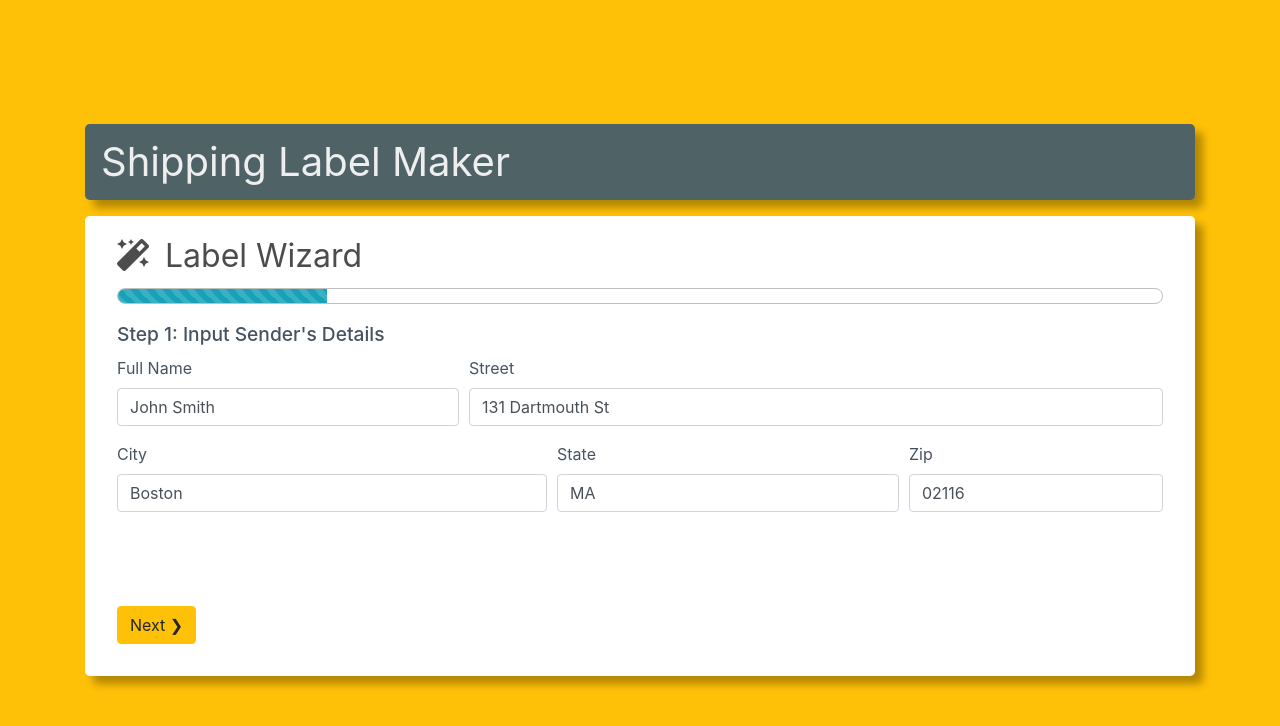
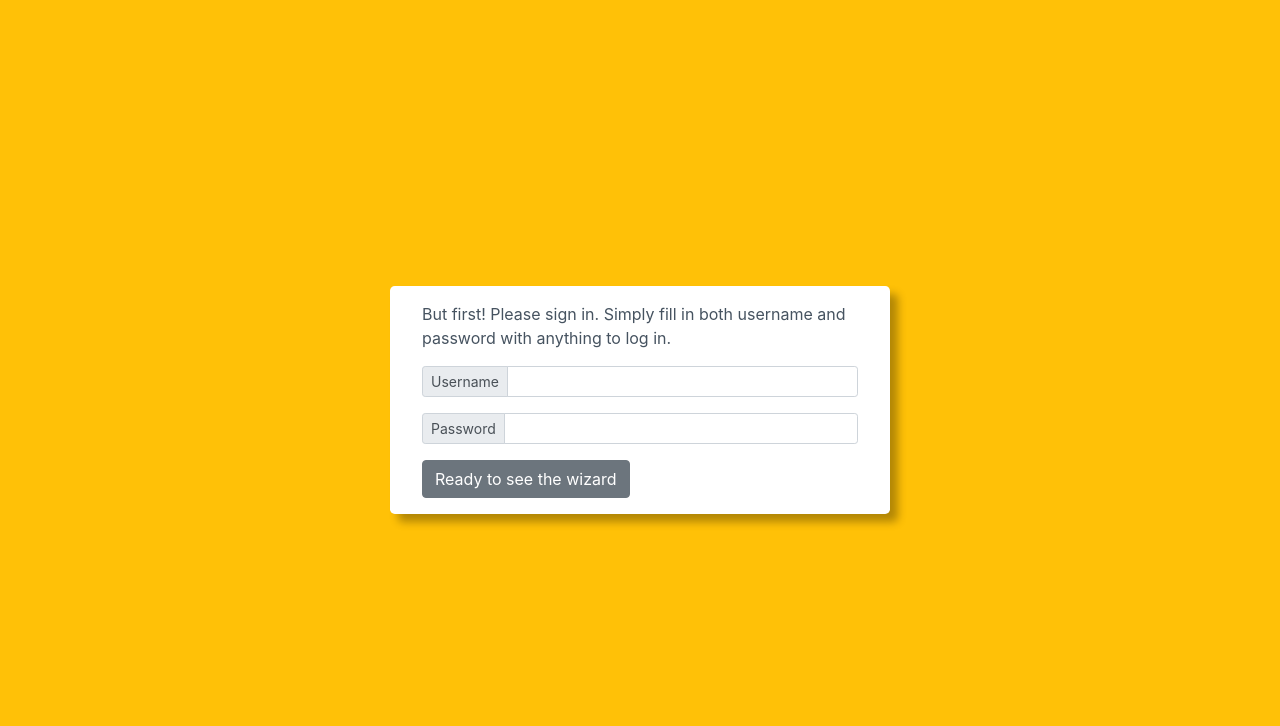
Before and after one commit to andventuree/form-wizard, a React (Create React App) app: page / in a window 1280 px wide. Both pictures are taken after a click on the button "Get Started". Shown: the top 726 px of the page. Built offline with nearby package versions, Linux system fonts and the light colour scheme.

Commit message:
Added HOC for auth

```diff
--- a/src/App.js
+++ b/src/App.js
@@ -1,30 +1,59 @@
 import React, { Component } from "react";
 import "./app.scss";
 import { WelcomePrompt } from "./core/components";
-import { ShippingLabelMaker } from "./features/shipping-label-maker";
+import { AuthForm, ShippingLabelMaker } from "./features/shipping-label-maker";
+import { validateInput } from "../src/utils";
+import { withAuth } from "./HOC";
 
 class App extends Component {
   constructor() {
     super();
     this.state = {
-      started: false
+      started: false,
+      username: "",
+      password: "",
+      isAuthenticated: false
     };
     this.handleClick = this.handleClick.bind(this);
+    this.handleChange = this.handleChange.bind(this);
+    this.handleSubmit = this.handleSubmit.bind(this);
   }
 
   handleClick() {
     this.setState({ started: true });
   }
 
+  handleChange(e) {
+    this.setState({ [e.target.name]: e.target.value });
+  }
+
+  handleSubmit(e) {
+    e.preventDefault();
+    let { username, password } = this.state;
+    if (validateInput({ username, password })) {
+      this.setState({ isAuthenticated: true });
+    }
+  }
+
   render() {
+    let ProtectedLabelMaker = withAuth(this.state.isAuthenticated)(
+      ShippingLabelMaker
+    );
     return (
       <div className="app">
         <div className="container">
-          {this.state.started ? (
-            <ShippingLabelMaker />
-          ) : (
+          {this.state.started ? null : (
             <WelcomePrompt handleClick={this.handleClick} />
           )}
+          {this.state.started && !this.state.isAuthenticated ? (
+            <AuthForm
+              username={this.state.username}
+              password={this.state.password}
+              handleChange={this.handleChange}
+              handleSubmit={this.handleSubmit}
+            />
+          ) : null}
+          <ProtectedLabelMaker />
         </div>
       </div>
     );
--- /dev/null
+++ b/src/HOC/index.js
@@ -0,0 +1,3 @@
+// This folder stores Higher Order Components
+
+export { default as withAuth } from "./withAuth";
--- /dev/null
+++ b/src/HOC/withAuth.js
@@ -0,0 +1,15 @@
+import React, { Component } from "react";
+
+const withAuth = isAuthenticated => ProtectedComponent => {
+  return class withAuth extends Component {
+    isLoggedIn() {
+      return isAuthenticated;
+    }
+
+    render() {
+      return this.isLoggedIn() ? <ProtectedComponent /> : null;
+    }
+  };
+};
+
+export default withAuth;
--- a/src/app.scss
+++ b/src/app.scss
@@ -17,19 +17,27 @@ $border-radius-standard: 0.3rem;
 
 // Utilities
 .center {
-  text-align: center;
+  text-align: center !important;
 }
 
 .underline {
-  text-decoration: underline;
+  text-decoration: underline !important;
 }
 
 .font-large {
-  font-size: 2rem;
+  font-size: 2rem !important;
 }
 
 .right {
-  text-align: right;
+  text-align: right !important;
+}
+
+.center-element {
+  margin: 0 auto !important;
+}
+
+.margin-bottom-small {
+  margin-bottom: 1rem !important;
 }
 
 // App
@@ -44,6 +52,14 @@ $border-radius-standard: 0.3rem;
 
 .jumbotron {
   box-shadow: $box-shadow-standard;
+}
+
+.auth {
+  &__container {
+    @include container-settings;
+    max-width: 500px;
+    margin: 0 auto;
+  }
 }
 
 .navbar {
--- a/src/features/shipping-label-maker/address-form.js
+++ b/src/features/shipping-label-maker/address-form.js
@@ -25,8 +25,7 @@ export default class AddressForm extends Component {
       : this.setState(wizardContext.to);
   }
 
-  //With handleChange, any current changes are added onto state AND
-  //not immediately reflected in wizardContext w/o submitting form
+  //Changes are not reflected immediately on wizardContext, need to submit
   handleChange(e) {
     //this is a spot where you can put custom validators
     this.setState({ [e.target.name]: e.target.value });
--- /dev/null
+++ b/src/features/shipping-label-maker/auth-form.js
@@ -0,0 +1,57 @@
+import React from "react";
+import PropTypes from "prop-types";
+
+const AuthForm = ({ username, password, handleChange, handleSubmit }) => {
+  return (
+    <div className="auth__container">
+      <form onSubmit={handleSubmit}>
+        <div className="margin-bottom-small ">
+          But first! Please sign in. Simply fill in both username and password
+          with anything to log in.
+        </div>
+        <div className="input-group input-group-sm mb-3 ">
+          <div className="input-group-prepend">
+            <span className="input-group-text" id="inputGroup-sizing-default">
+              Username
+            </span>
+          </div>
+          <input
+            type="username"
+            className="form-control"
+            name="username"
+            onChange={handleChange}
+            value={username}
+          />
+        </div>
+        <div className="input-group input-group-sm mb-3 ">
+          <div className="input-group-prepend">
+            <span className="input-group-text" id="inputGroup-sizing-default">
+              Password
+            </span>
+          </div>
+          <input
+            type="password"
+            name="password"
+            className="form-control"
+            onChange={handleChange}
+            value={password}
+          />
+        </div>
+        <div className="">
+          <button className="btn btn-secondary" type="submit">
+            Ready to see the wizard
+          </button>
+        </div>
+      </form>
+    </div>
+  );
+};
+
+AuthForm.propTypes = {
+  username: PropTypes.string.isRequired,
+  password: PropTypes.string.isRequired,
+  handleChange: PropTypes.func.isRequired,
+  handleSubmit: PropTypes.func.isRequired
+};
+
+export default AuthForm;
--- a/src/features/shipping-label-maker/confirm-summary.js
+++ b/src/features/shipping-label-maker/confirm-summary.js
@@ -27,6 +27,8 @@ export default class ConfirmSummary extends Component {
   }
 
   handleSubmit() {
+    //This method provides flexibility to do any
+    //final validation before form is submitted (as necessary)
     if (validateInput(this.props.wizardContext)) {
       this.props.onAction("end");
     }
--- a/src/features/shipping-label-maker/index.js
+++ b/src/features/shipping-label-maker/index.js
@@ -7,3 +7,4 @@ export { default as AddressForm } from "./address-form";
 export { default as WeightForm } from "./weight-form";
 export { default as ShipOptionForm } from "./ship-option-form";
 export { default as ConfirmSummary } from "./confirm-summary";
+export { default as AuthForm } from "./auth-form.js";
--- a/src/features/shipping-label-maker/ship-option-form.js
+++ b/src/features/shipping-label-maker/ship-option-form.js
@@ -17,6 +17,7 @@ export default class ShipOptionForm extends Component {
   }
 
   handleChange(e) {
+    //Fancy regex validations can go here
     this.setState({ [e.target.name]: e.target.value });
   }
 
--- a/src/features/shipping-label-maker/shipping-label-maker.js
+++ b/src/features/shipping-label-maker/shipping-label-maker.js
@@ -8,14 +8,13 @@ import {
   populatedWizardContext //for testing
 } from "../../utils/variables";
 
-// Highest parent element
 // ShippingLabelMaker -> Wizard -> Each Step
 export default class ShippingLabelMaker extends Component {
   constructor(props) {
     super(props);
     this.state = {
-      // wizardContext: defaultWizardContext, // for production
-      wizardContext: populatedWizardContext, // for tesing
+      wizardContext: defaultWizardContext, // for production
+      // wizardContext: populatedWizardContext, // for tesing
       steps: [
         "Input Sender's Details",
         "Input Receiver's Details",
@@ -38,18 +37,17 @@ export default class ShippingLabelMaker extends Component {
   }
 
   onComplete() {
-    // Since step has reached the end,
-    // construct the wizardContext and present label
+    // Present label when steps are done
     this.setState({ labelCompleted: true, showWizard: false });
   }
 
   updateContext(newContextDetails) {
     // Method to allow steps to setState on ShippingLabelMaker Component
-    console.log(newContextDetails);
     this.setState({ wizardContext: newContextDetails });
   }
 
   handleClick() {
+    // Toggles between Label and Wizard button to see respective views
     this.setState({ showWizard: !this.state.showWizard });
   }
 
--- a/src/features/shipping-label-maker/weight-form.js
+++ b/src/features/shipping-label-maker/weight-form.js
@@ -17,10 +17,13 @@ export default class WeightForm extends Component {
   }
 
   handleChange(e) {
+    //Fancy regex validations can go here
     this.setState({ [e.target.name]: e.target.value });
   }
 
   handleSubmit() {
+    //This method provides flexibility to do any
+    //final validation before form is submitted (as necessary)
     let { wizardContext, updateContext, onAction } = this.props;
     if (!isNaN(parseInt(this.state.weight))) {
       wizardContext.weight = this.state.weight;
```
Also changed, not shown: 1 other file (tests, documents, lock files or other folders).
